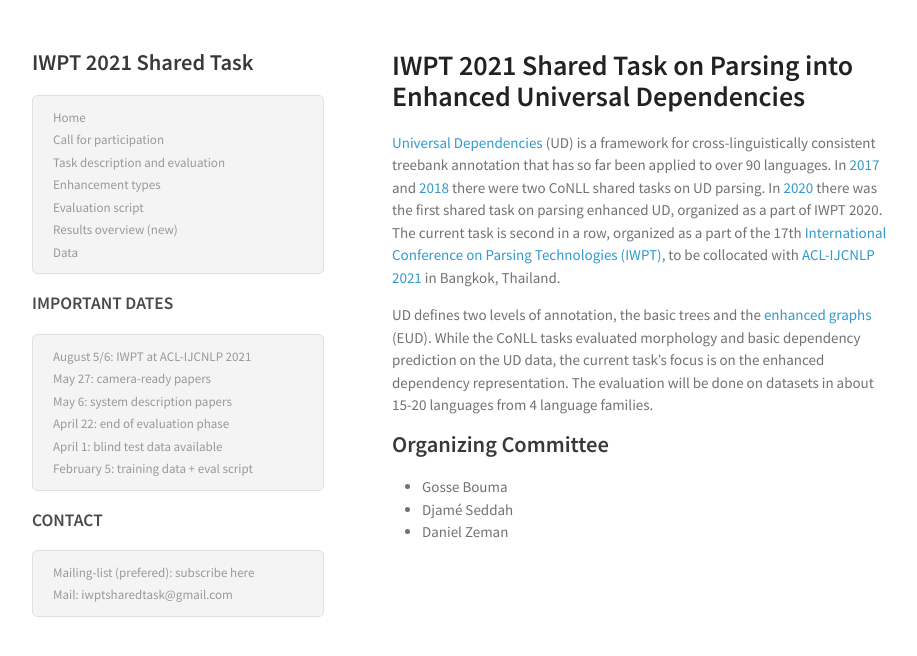
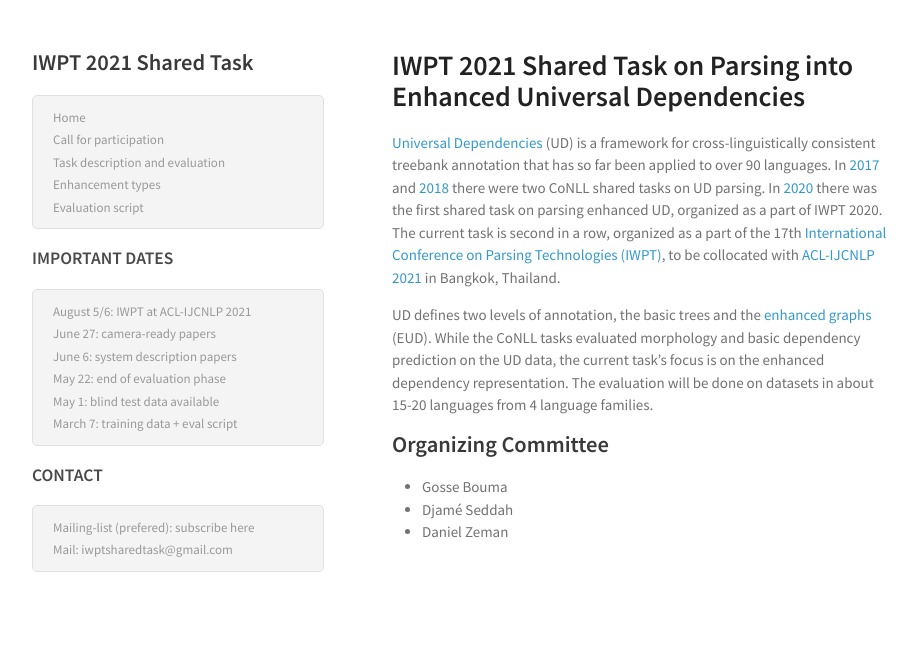
Before and after one commit to UniversalDependencies/iwpt21, a Jekyll site: the page built from index.md, in a window 1280 px wide. Shown: the top 656 px of the page, without its empty margins (178-1095 px from the left). Built offline with Jekyll 4.4.1, drawn with Linux system fonts in a browser that asks for light colours.

Commit message:
Updated timeline estimate (seems like everything can be 1 month later).

```diff
--- a/_includes/header.html
+++ b/_includes/header.html
@@ -6,8 +6,8 @@
     <li><a class="page-link" href="/iwpt21/task_and_evaluation.html">Task description and evaluation</a></li>
     <li><a class="page-link" href="/iwpt21/enhancements_in_treebanks.html">Enhancement types</a></li>
     <li><a class="page-link" href="/iwpt21/iwpt21_xud_eval.py">Evaluation script</a></li>
-    <li><a class="page-link" href="/iwpt21/Results.html">Results overview (new)</a></li>
-    <li><a class="page-link" href="/iwpt21/data.html">Data</a></li>
+    <!--li><a class="page-link" href="/iwpt21/Results.html">Results overview (new)</a></li-->
+    <!--li><a class="page-link" href="/iwpt21/data.html">Data</a></li-->
     <!--li><a class="page-link" href="/iwpt21/submission.html">Submission format</a> |
         <a class="page-link" href="https://quest.ms.mff.cuni.cz/sharedtask/">Submission site</a></li>
     <li> <a class="page-link" href="/iwpt21/system_description_papers.html"> System Description Papers </a> </li>
@@ -20,11 +20,11 @@
   <li><span>July 9: <a href="http://www.aclweb.org/anthology/K/K17/#3000">ACL Anthology</a></span></li>
   -->
   <li><span>August 5/6: <a href="https://iwpt21.sigparse.org/">IWPT</a> at <a href="http://2021.aclweb.org/">ACL-IJCNLP 2021</a></span></li>
-  <li><span>May 27: camera-ready papers</span></li><!-- May 18 was original plan, +14 days would be June 1. -->
-  <li><span>May 6: system description papers</span></li>
-  <li><span>April 22: end of evaluation phase</span></li>
-  <li><span>April 1: blind test data available</span></li>
-  <li><span>February 5: training data + eval script</span></li>
+  <li><span>June 27: camera-ready papers</span></li>
+  <li><span>June 6: system description papers</span></li>
+  <li><span>May 22: end of evaluation phase</span></li>
+  <li><span>May 1: blind test data available</span></li>
+  <li><span>March 7: training data + eval script</span></li>
 </ul>
 
 
```
